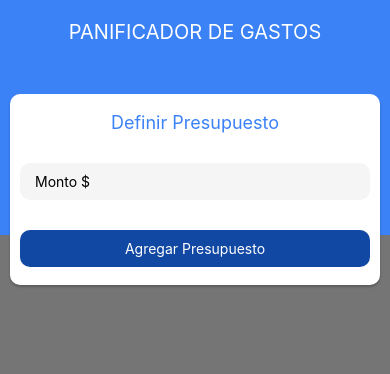
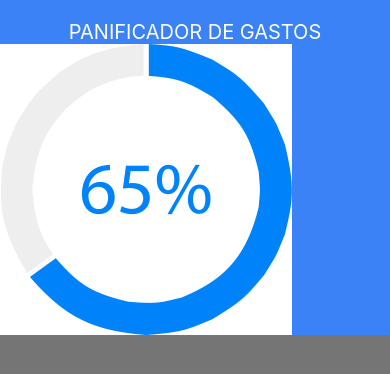
Before and after one commit to Lautaro261/planificadorApp, a React Native app: screen / in a window 390 px wide. Shown: the top 374 px of the page. Built offline with nearby package versions, Linux system fonts and the light colour scheme.

Commit message:
new component BudgertControl

```diff
--- a/App.js
+++ b/App.js
@@ -1,24 +1,42 @@
-import React from 'react';
+import React, { useState } from 'react';
 import {
   SafeAreaView,
   StyleSheet,
   Text,
   View,
   StatusBar, // Importa StatusBar
+  Alert
 } from 'react-native';
 
 import Header from './src/components/Header';
 import NewBudget from './src/components/NewBudget';
+import BudgetControl from './src/components/BudgetControl';
 
 const App = () => {
+  const [isValidBudget, setIsValidBudget] = useState(true) //cambiar a false
   StatusBar.setBackgroundColor('#3B82F6'); // Cambia el color aquí al que desees
   StatusBar.setBarStyle('light-content'); // Cambia el estilo de los iconos en la barra de notificaciones (light-content o dark-content)
 
+  const handlerNewBudget = (budget)=>{
+    console.log('Entre ! desde app', budget)
+    if(Number(budget) > 0 ){
+      console.log('valido')
+      setIsValidBudget(true)
+    }else{
+      console.log('no valido!')
+      Alert.alert('Error','El presupuesto debe ser igual o mayor a 1', [{text:'ok'}])
+    }
+  }
   return (
     <View style={styles.container}>
       <View style={styles.header}>
         <Header />
-        <NewBudget />
+        {isValidBudget? (
+        <BudgetControl/>
+        ) : (
+        <NewBudget handlerNewBudget={handlerNewBudget}/>
+        ) }
+
       </View>
     </View>
   );
--- /dev/null
+++ b/src/components/BudgetControl.jsx
@@ -0,0 +1,25 @@
+import React from "react"
+import {
+    View,
+    Text,
+    StyleSheet,
+    Image
+ } from "react-native"
+
+
+const BudgetControl = ()=>{
+
+    return(
+        <View>
+            <View>
+                <Image source={require('../img/grafico.jpg')}/>
+            </View>
+        </View>
+    )
+}
+
+const style = StyleSheet.create({
+
+})
+
+export default BudgetControl;
--- a/src/components/NewBudget.jsx
+++ b/src/components/NewBudget.jsx
@@ -1,7 +1,8 @@
-import React from 'react';
+import React, { useState } from 'react';
 import {View, Text, StyleSheet, Pressable, TextInput} from 'react-native';
 
-const NewBudget = () => {
+const NewBudget = ({handlerNewBudget}) => {
+  const [budget, setBudget] = useState(0)
   return (
     <View style={style.container}>
       <Text style={style.label} >Definir Presupuesto</Text>
@@ -10,9 +11,13 @@ const NewBudget = () => {
       keyboardType='numeric'
       placeholder='Monto $ '
       style={style.input}
+      value={budget.toString()}
+      onChangeText={setBudget}
       />
 
-      <Pressable style={style.button}>
+      <Pressable
+      onPress={()=>{handlerNewBudget(budget)}}
+      style={style.button}>
         <Text style={style.buttonText}>Agregar Presupuesto</Text>
       </Pressable>
     </View>
```
